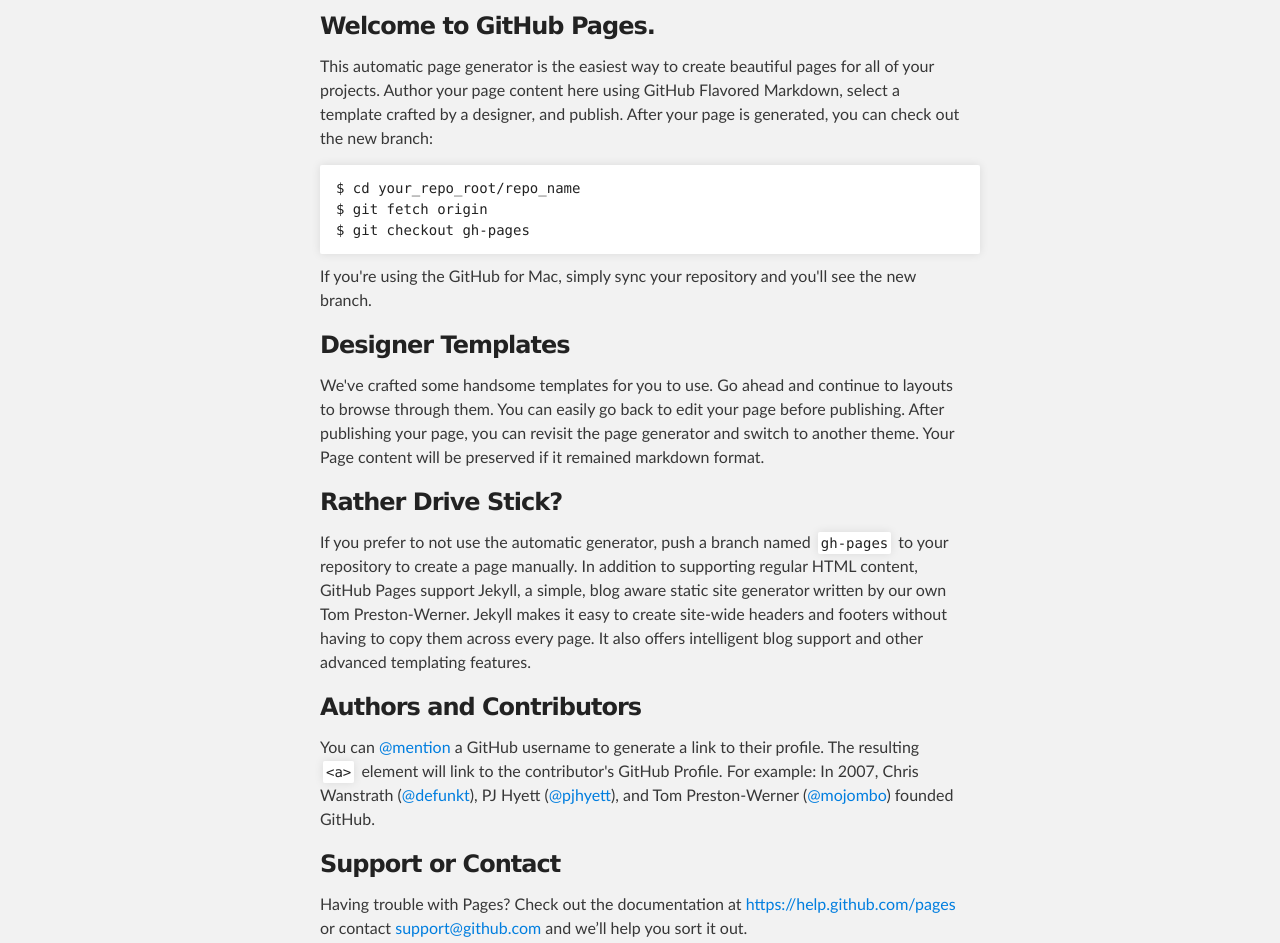
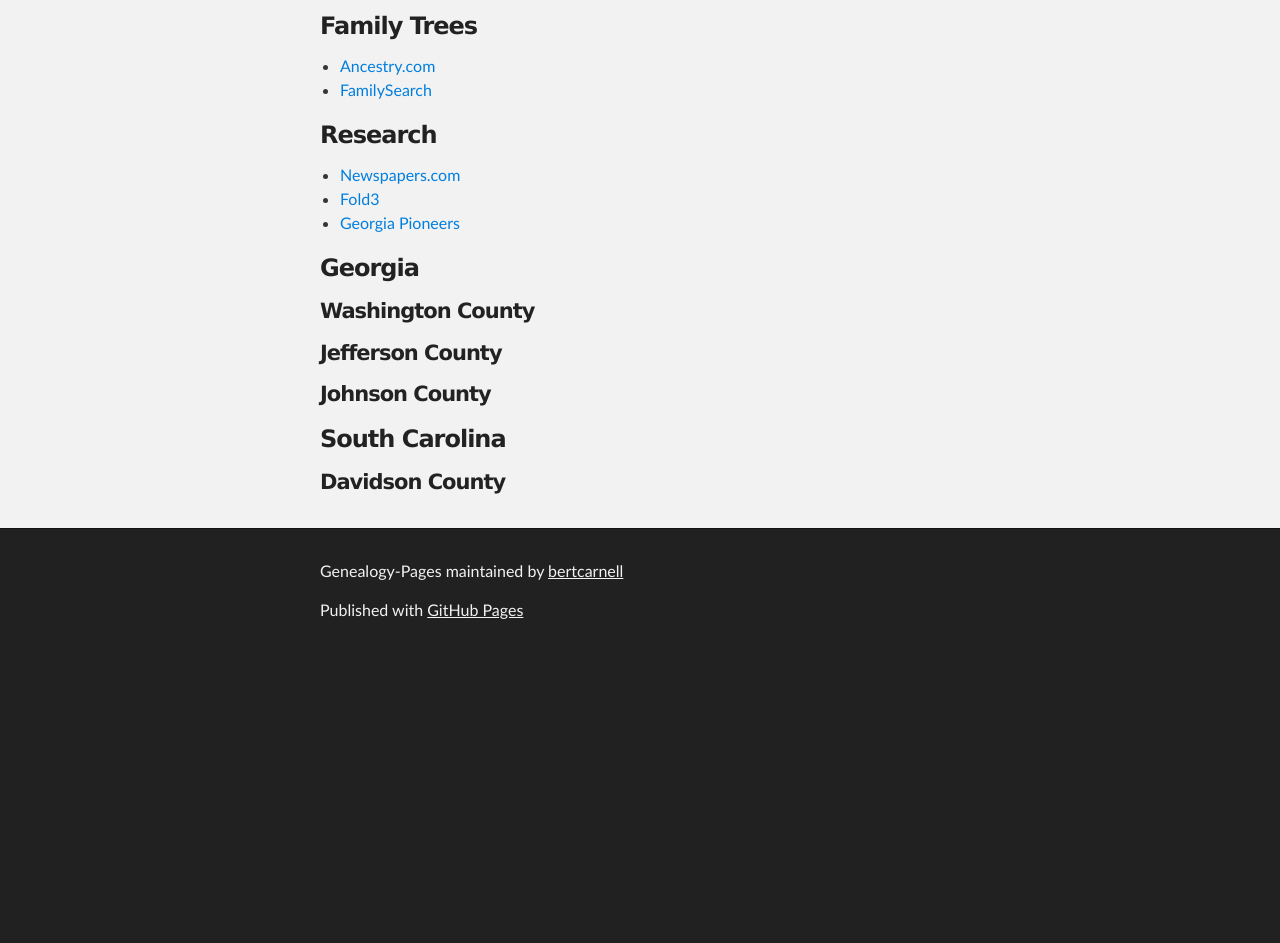
Before and after one commit to bertcarnell/genealogy-pages, a plain HTML site: page index.html in a window 1280 px wide. Shown: the part 252-1195 px from the top of the page. After the commit the page ends 909 px from the top, so only its background shows below. Drawn offline with Linux system fonts and the light colour scheme.

Commit message:
Initial Edits

```diff
--- a/index.html
+++ b/index.html
@@ -31,37 +31,29 @@
     <!-- MAIN CONTENT -->
     <div id="main_content_wrap" class="outer">
       <section id="main_content" class="inner">
-        <h3>
-<a id="welcome-to-github-pages" class="anchor" href="#welcome-to-github-pages" aria-hidden="true"><span class="octicon octicon-link"></span></a>Welcome to GitHub Pages.</h3>
 
-<p>This automatic page generator is the easiest way to create beautiful pages for all of your projects. Author your page content here using GitHub Flavored Markdown, select a template crafted by a designer, and publish. After your page is generated, you can check out the new branch:</p>
+<h3>Family Trees</h3>
+<ul>
+<li><a href="www.ancestry.com">Ancestry.com</a></li>
+<li><a href="www.familysearch.com">FamilySearch</a></a></li>
+</ul>
 
-<pre><code>$ cd your_repo_root/repo_name
-$ git fetch origin
-$ git checkout gh-pages
-</code></pre>
+<h3>Research</h3>
+<ul>
+  <li><a href="www.newspapers.com">Newspapers.com</a></li>
+  <li><a href="www.fold3.com">Fold3</a></li>
+  <li><a href="http://georgiapioneers.com/">Georgia Pioneers</a></li>
+</ul>
 
-<p>If you're using the GitHub for Mac, simply sync your repository and you'll see the new branch.</p>
+<h3>Georgia</h3>
+<h4>Washington County</h4>
+<h4>Jefferson County</h4>
+<h4>Johnson County</h4>
 
-<h3>
-<a id="designer-templates" class="anchor" href="#designer-templates" aria-hidden="true"><span class="octicon octicon-link"></span></a>Designer Templates</h3>
+<h3>South Carolina</h3>
+<h4>Davidson County</h4>
 
-<p>We've crafted some handsome templates for you to use. Go ahead and continue to layouts to browse through them. You can easily go back to edit your page before publishing. After publishing your page, you can revisit the page generator and switch to another theme. Your Page content will be preserved if it remained markdown format.</p>
 
-<h3>
-<a id="rather-drive-stick" class="anchor" href="#rather-drive-stick" aria-hidden="true"><span class="octicon octicon-link"></span></a>Rather Drive Stick?</h3>
-
-<p>If you prefer to not use the automatic generator, push a branch named <code>gh-pages</code> to your repository to create a page manually. In addition to supporting regular HTML content, GitHub Pages support Jekyll, a simple, blog aware static site generator written by our own Tom Preston-Werner. Jekyll makes it easy to create site-wide headers and footers without having to copy them across every page. It also offers intelligent blog support and other advanced templating features.</p>
-
-<h3>
-<a id="authors-and-contributors" class="anchor" href="#authors-and-contributors" aria-hidden="true"><span class="octicon octicon-link"></span></a>Authors and Contributors</h3>
-
-<p>You can <a href="https://github.com/blog/821" class="user-mention">@mention</a> a GitHub username to generate a link to their profile. The resulting <code>&lt;a&gt;</code> element will link to the contributor's GitHub Profile. For example: In 2007, Chris Wanstrath (<a href="https://github.com/defunkt" class="user-mention">@defunkt</a>), PJ Hyett (<a href="https://github.com/pjhyett" class="user-mention">@pjhyett</a>), and Tom Preston-Werner (<a href="https://github.com/mojombo" class="user-mention">@mojombo</a>) founded GitHub.</p>
-
-<h3>
-<a id="support-or-contact" class="anchor" href="#support-or-contact" aria-hidden="true"><span class="octicon octicon-link"></span></a>Support or Contact</h3>
-
-<p>Having trouble with Pages? Check out the documentation at <a href="https://help.github.com/pages">https://help.github.com/pages</a> or contact <a href="mailto:support@github.com">support@github.com</a> and we’ll help you sort it out.</p>
       </section>
     </div>
 
```
